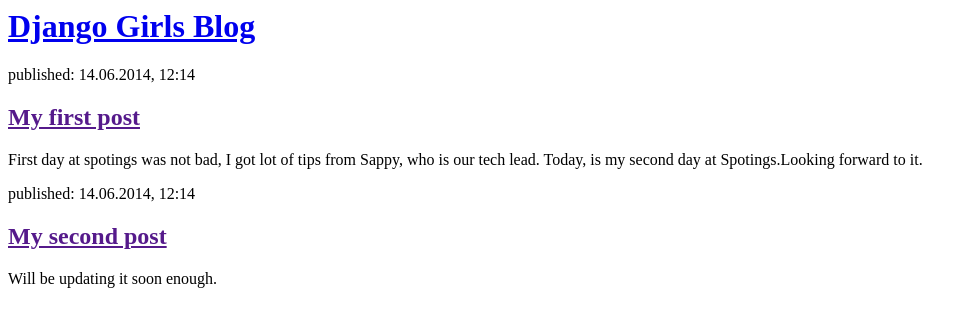
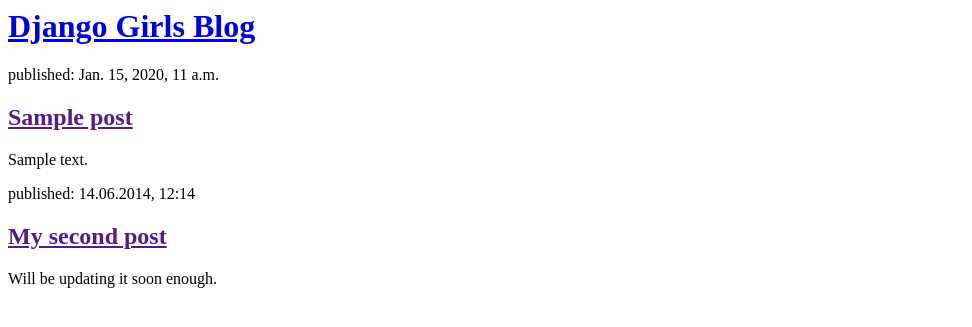
Before and after one commit to Rounak21/my-first-blog, a Django app: template blog/templates/blog/post_list.html in a window 1280 px wide. Shown: the top 327 px of the page, without its empty margins (0-972 px from the left). Run offline with Django 3.2, Linux system fonts and the light colour scheme; the template is opened without the code that fills it: values that come from a table or form of the project are taken from there, others are empty; tables that the repository leaves empty hold one stand-in row (values such as "Sample post").

Commit message:
modified template to display posts from database

```diff
--- a/blog/templates/blog/post_list.html
+++ b/blog/templates/blog/post_list.html
@@ -6,13 +6,13 @@
         <div>
             <h1><a href="/">Django Girls Blog</a></h1>
         </div>
-
+        {% for post in posts %}
         <div>
-            <p>published: 14.06.2014, 12:14</p>
-            <h2><a href="">My first post</a></h2>
-            <p>First day at spotings was not bad, I got lot of tips from Sappy, who is our tech lead. Today, is my second day at Spotings.Looking forward to it.</p>
+            <p>published: {{post.published_date}}</p>
+            <h2><a href="">{{post.title}}</a></h2>
+            <p>{{post.text|linebreaksbr}}</p>
         </div>
-
+        {% endfor %}
         <div>
             <p>published: 14.06.2014, 12:14</p>
             <h2><a href="">My second post</a></h2>
--- a/blog/views.py
+++ b/blog/views.py
@@ -2,7 +2,9 @@
 from __future__ import unicode_literals
 
 from django.shortcuts import render
-
+from .models import Post
+from django.utils import timezone
 # Create your views here.
 def post_list(request):
-    return render(request, 'blog/post_list.html', {})
+    posts = Post.objects.filter(published_date__lte=timezone.now()).order_by('published_date')
+    return render(request, 'blog/post_list.html', {'posts': posts})
```
